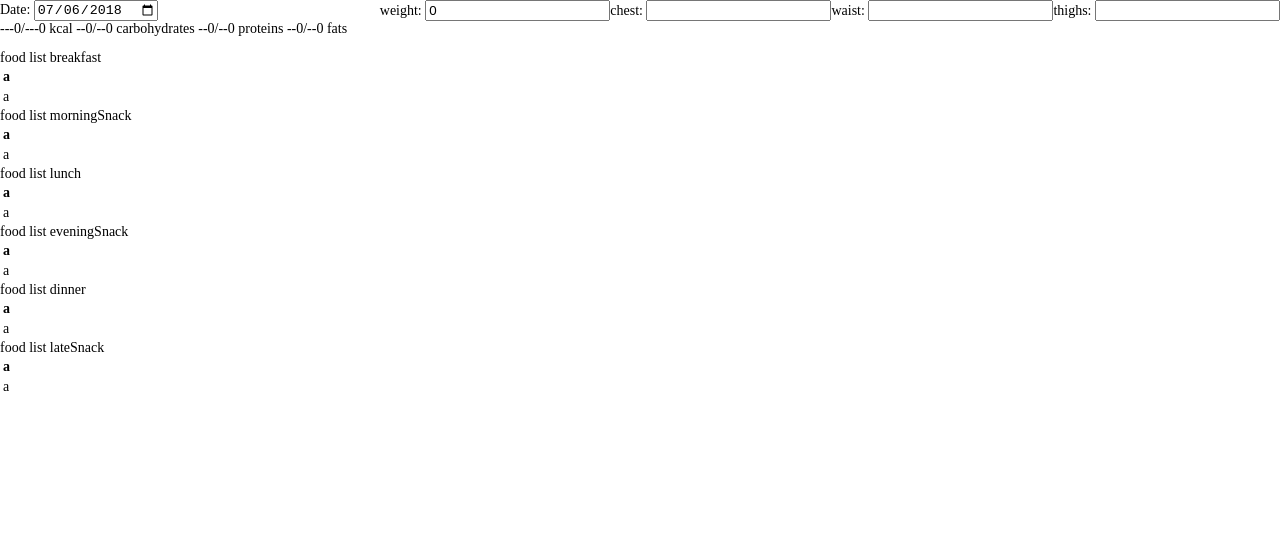
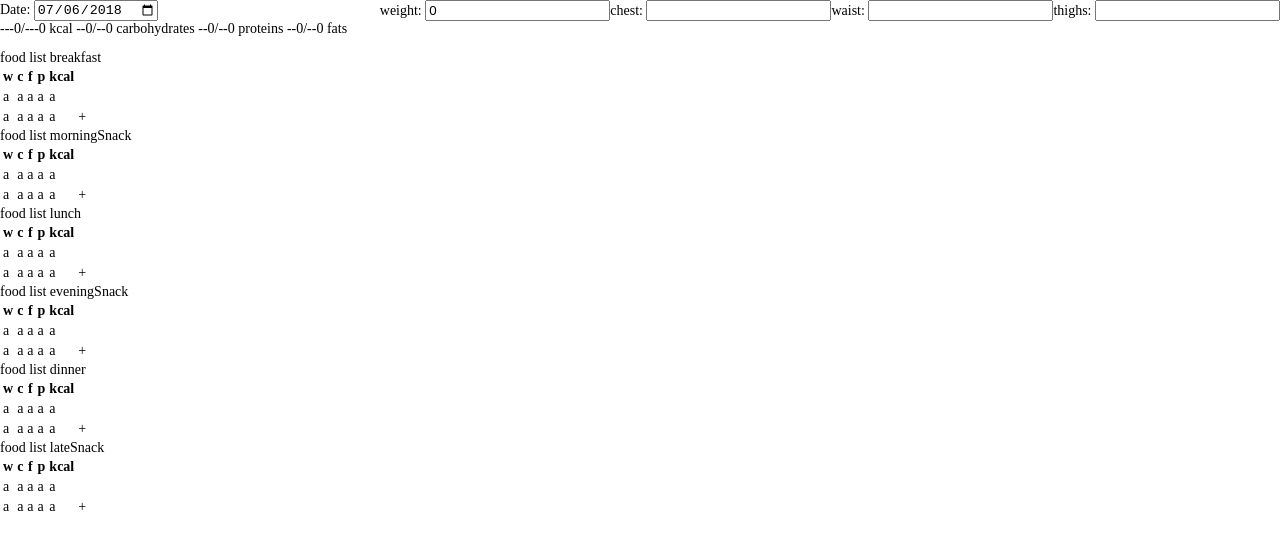
Before and after one commit to puncleV/diet-diary, a Vue app: page /#/ in a window 1280 px wide. Shown: the top 550 px of the page. Built offline with nearby package versions, Linux system fonts and the light colour scheme.

Commit message:
food list
add: concept of data view;

```diff
--- a/src/components/food-list.vue
+++ b/src/components/food-list.vue
@@ -5,11 +5,35 @@
         </div>
         <table>
             <thead>
-            <tr><th>a</th></tr>
+                <tr>
+                    <th title="weight">w</th>
+                    <th title="carbohydrates">c</th>
+                    <th title="fats">f</th>
+                    <th title="proteins">p</th>
+                    <th title="kcal">kcal</th>
+                    <th title="kcal"></th>
+                </tr>
             </thead>
             <tbody>
-            <tr><td>a</td></tr>
+                <tr>
+                    <td>a</td>
+                    <td>a</td>
+                    <td>a</td>
+                    <td>a</td>
+                    <td>a</td>
+                    <td></td>
+                </tr>
             </tbody>
+            <tfoot>
+                <tr>
+                    <td>a</td>
+                    <td>a</td>
+                    <td>a</td>
+                    <td>a</td>
+                    <td>a</td>
+                    <td>+</td>
+                </tr>
+            </tfoot>
         </table>
     </div>
 </template>
```
